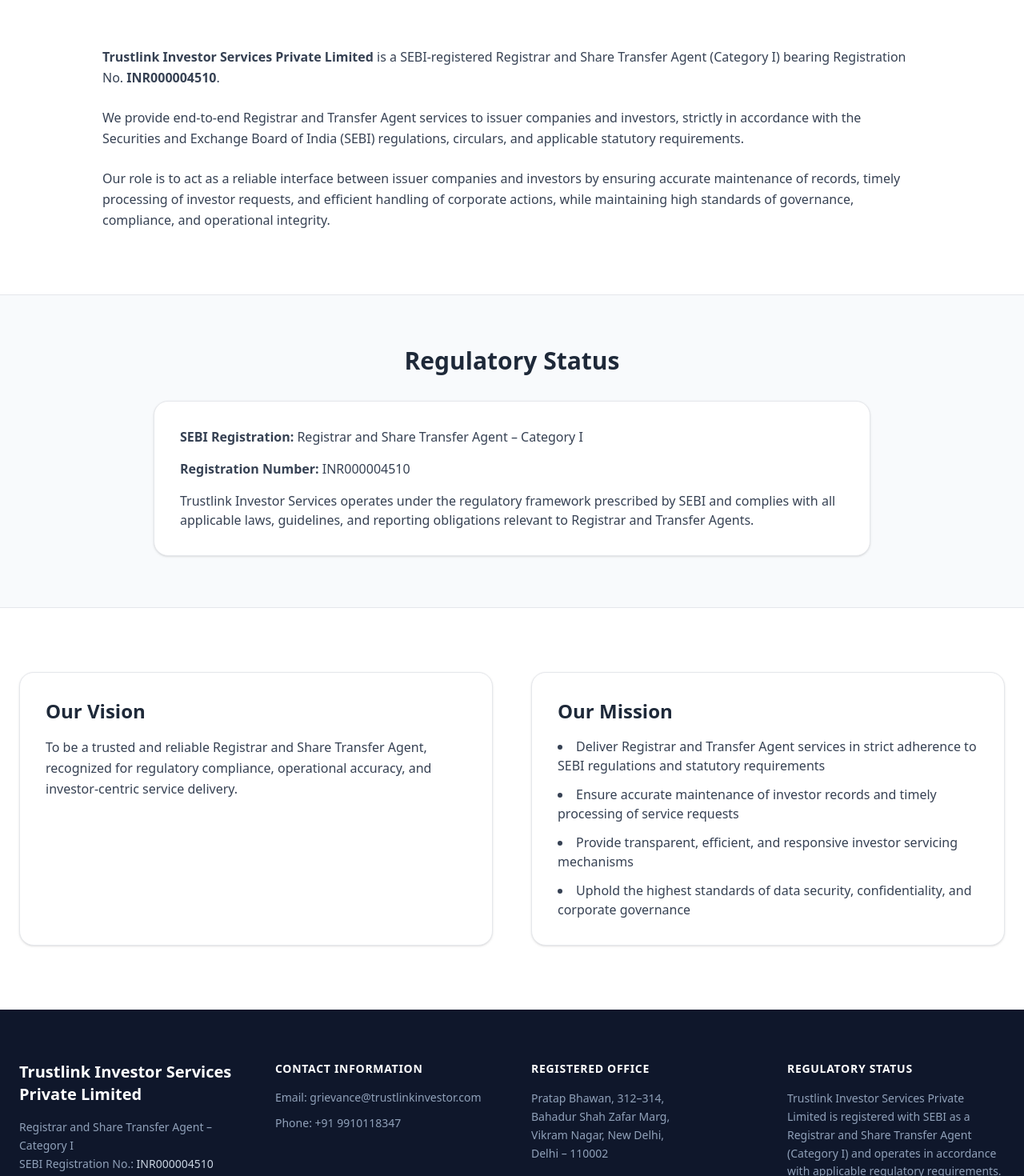
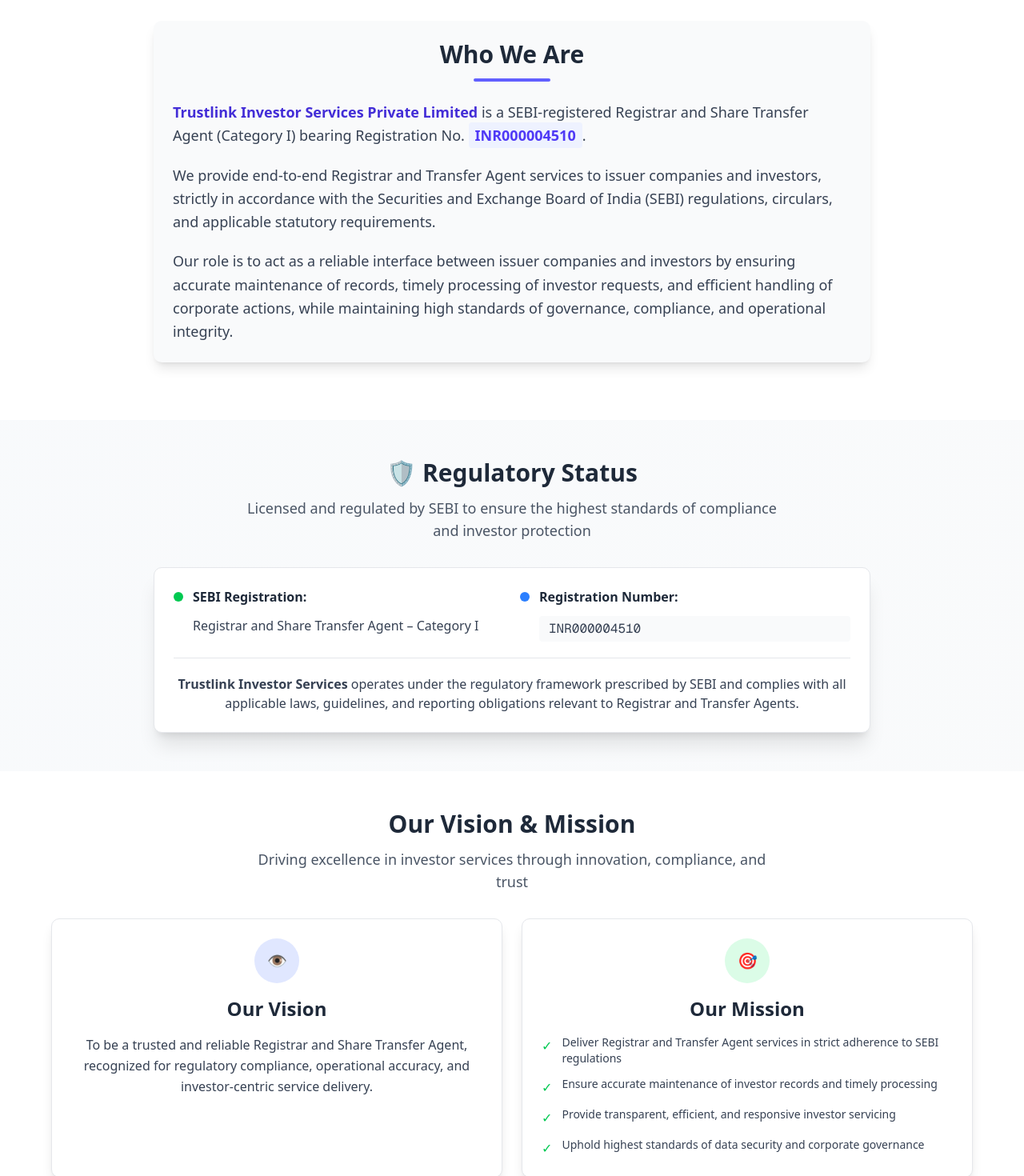
Before and after one commit to Ayushxcodes/rta, a Next.js app: page /about in a window 1280 px wide. Shown: the part 420-1890 px from the top of the page at 80% size. Built offline with nearby package versions, Linux system fonts and the light colour scheme.

Commit message:
now_finish

```diff
--- a/app/about/page.tsx
+++ b/app/about/page.tsx
@@ -1,26 +1,41 @@
+import Card from '../../components/base/Card';
+
 export default function AboutUsPage() {
   return (
     <section className="bg-white text-black">
       {/* Hero / Page Header */}
-      <div className="bg-sky-50 py-24 border-b border-gray-200">
+      <div className="bg-gradient-to-br from-sky-50 to-blue-50 py-12 border-b border-gray-200">
         <div className="container mx-auto px-6 text-center">
+          <div className="mb-4">
+            <span className="inline-block px-4 py-2 bg-indigo-100 text-indigo-700 text-sm font-semibold rounded-full mb-2">
+              About Trustlink
+            </span>
+          </div>
           <h1 className="mb-4 text-4xl font-extrabold sm:text-5xl text-gray-800">
             About Us
           </h1>
-          <p className="mx-auto max-w-4xl text-lg text-gray-700 leading-relaxed">
-            Trustlink Investor Services Private Limited
+          <p className="mx-auto max-w-3xl text-xl text-gray-600 leading-relaxed">
+            Trustlink Investor Services Private Limited - Your Trusted Registrar & Transfer Agent
           </p>
         </div>
       </div>
 
       {/* Company Overview */}
-      <div className="container mx-auto px-6 py-20">
-        <div className="mx-auto max-w-5xl space-y-6 text-gray-700 leading-relaxed">
+      <div className="container mx-auto px-6 py-12">
+        <div className="max-w-4xl mx-auto">
+          <Card background="gray" shadow="lg" className="mb-6">
+            <div className="text-center mb-6">
+              <h2 className="text-3xl font-bold text-gray-800 mb-3">Who We Are</h2>
+              <div className="w-24 h-1 bg-indigo-500 mx-auto rounded-full"></div>
+            </div>
+            <div className="space-y-5 text-gray-700 leading-relaxed text-lg">
               <p>
-            <strong>Trustlink Investor Services Private Limited</strong> is a
+                <strong className="text-indigo-700">Trustlink Investor Services Private Limited</strong> is a
                 SEBI-registered Registrar and Share Transfer Agent (Category I)
                 bearing Registration No.{" "}
-            <span className="font-semibold">INR000004510</span>.
+                <span className="font-bold text-indigo-600 bg-indigo-50 px-2 py-1 rounded">
+                  INR000004510
+                </span>.
               </p>
 
               <p>
@@ -38,74 +53,115 @@
                 compliance, and operational integrity.
               </p>
             </div>
+          </Card>
+        </div>
       </div>
 
       {/* Regulatory Status */}
-      <div className="bg-slate-50 py-16 border-t border-b border-gray-200">
+      <div className="bg-gradient-to-r from-slate-50 to-gray-50 py-12">
         <div className="container mx-auto px-6">
-          <h2 className="mb-8 text-3xl font-bold text-center text-gray-800">
-            Regulatory Status
+          <div className="text-center mb-8">
+            <h2 className="text-3xl font-bold text-gray-800 mb-3">
+              🛡️ Regulatory Status
             </h2>
+            <p className="text-gray-600 max-w-2xl mx-auto text-lg">
+              Licensed and regulated by SEBI to ensure the highest standards of compliance and investor protection
+            </p>
+          </div>
 
-          <div className="mx-auto max-w-4xl rounded-2xl bg-white p-8 shadow-sm border border-gray-200 text-gray-700">
-            <ul className="space-y-4">
-              <li>
-                <strong>SEBI Registration:</strong> Registrar and Share Transfer
-                Agent – Category I
-              </li>
-              <li>
-                <strong>Registration Number:</strong> INR000004510
-              </li>
-              <li>
-                Trustlink Investor Services operates under the regulatory
+          <div className="max-w-4xl mx-auto">
+            <Card shadow="xl" border={true} className="bg-white">
+              <div className="grid md:grid-cols-2 gap-5">
+                <div className="space-y-3">
+                  <div className="flex items-center space-x-3">
+                    <div className="w-3 h-3 bg-green-500 rounded-full"></div>
+                    <span className="font-semibold text-gray-800">SEBI Registration:</span>
+                  </div>
+                  <p className="text-gray-700 ml-6">Registrar and Share Transfer Agent – Category I</p>
+                </div>
+
+                <div className="space-y-3">
+                  <div className="flex items-center space-x-3">
+                    <div className="w-3 h-3 bg-blue-500 rounded-full"></div>
+                    <span className="font-semibold text-gray-800">Registration Number:</span>
+                  </div>
+                  <p className="text-gray-700 ml-6 font-mono bg-gray-50 px-3 py-1 rounded">
+                    INR000004510
+                  </p>
+                </div>
+              </div>
+
+              <div className="mt-5 pt-5 border-t border-gray-200">
+                <p className="text-gray-700 text-center">
+                  <span className="font-semibold">Trustlink Investor Services</span> operates under the regulatory
                   framework prescribed by SEBI and complies with all applicable
                   laws, guidelines, and reporting obligations relevant to
                   Registrar and Transfer Agents.
-              </li>
-            </ul>
+                </p>
+              </div>
+            </Card>
           </div>
         </div>
       </div>
 
       {/* Vision & Mission */}
-      <div className="container mx-auto px-6 py-20">
-        <div className="grid gap-12 md:grid-cols-2">
+      <div className="container mx-auto px-6 py-12">
+        <div className="text-center mb-8">
+          <h2 className="text-3xl font-bold text-gray-800 mb-3">
+            Our Vision & Mission
+          </h2>
+          <p className="text-gray-600 max-w-2xl mx-auto text-lg">
+            Driving excellence in investor services through innovation, compliance, and trust
+          </p>
+        </div>
+
+        <div className="grid gap-6 md:grid-cols-2 max-w-6xl mx-auto">
           {/* Vision */}
-          <div className="rounded-2xl border border-gray-200 bg-white p-8 shadow-sm">
+          <Card hover={true} shadow="lg" background="white" border={true} className="h-full">
+            <div className="text-center">
+              <div className="w-14 h-14 bg-indigo-100 rounded-full flex items-center justify-center mx-auto mb-4">
+                <span className="text-xl">👁️</span>
+              </div>
               <h3 className="mb-4 text-2xl font-bold text-gray-800">
                 Our Vision
               </h3>
-            <p className="text-gray-700 leading-relaxed">
+              <p className="text-gray-700 leading-relaxed text-base">
                 To be a trusted and reliable Registrar and Share Transfer Agent,
                 recognized for regulatory compliance, operational accuracy, and
                 investor-centric service delivery.
               </p>
             </div>
+          </Card>
 
           {/* Mission */}
-          <div className="rounded-2xl border border-gray-200 bg-white p-8 shadow-sm">
+          <Card hover={true} shadow="lg" background="white" border={true} className="h-full">
+            <div className="text-center">
+              <div className="w-14 h-14 bg-green-100 rounded-full flex items-center justify-center mx-auto mb-4">
+                <span className="text-xl">🎯</span>
+              </div>
               <h3 className="mb-4 text-2xl font-bold text-gray-800">
                 Our Mission
               </h3>
-            <ul className="space-y-3 text-gray-700 list-disc list-inside">
-              <li>
-                Deliver Registrar and Transfer Agent services in strict
-                adherence to SEBI regulations and statutory requirements
+              <ul className="space-y-3 text-gray-700 text-left">
+                <li className="flex items-start space-x-3">
+                  <span className="text-green-500 mt-0.5">✓</span>
+                  <span className="text-sm">Deliver Registrar and Transfer Agent services in strict adherence to SEBI regulations</span>
                 </li>
-              <li>
-                Ensure accurate maintenance of investor records and timely
-                processing of service requests
+                <li className="flex items-start space-x-3">
+                  <span className="text-green-500 mt-0.5">✓</span>
+                  <span className="text-sm">Ensure accurate maintenance of investor records and timely processing</span>
                 </li>
-              <li>
-                Provide transparent, efficient, and responsive investor
-                servicing mechanisms
+                <li className="flex items-start space-x-3">
+                  <span className="text-green-500 mt-0.5">✓</span>
+                  <span className="text-sm">Provide transparent, efficient, and responsive investor servicing</span>
                 </li>
-              <li>
-                Uphold the highest standards of data security, confidentiality,
-                and corporate governance
+                <li className="flex items-start space-x-3">
+                  <span className="text-green-500 mt-0.5">✓</span>
+                  <span className="text-sm">Uphold highest standards of data security and corporate governance</span>
                 </li>
               </ul>
             </div>
+          </Card>
         </div>
       </div>
     </section>
--- a/components/Landing/HeroSection.tsx
+++ b/components/Landing/HeroSection.tsx
@@ -1,9 +1,9 @@
 export default function HeroSection() {
   return (
     <section id="home" className="relative bg-white text-black py-10 md:py-20">
-      <div className="container mx-auto flex px-6">
+      <div className="container mx-auto flex flex-col md:flex-row px-6">
         {/* Text Content */}
-        <div className="w-full md:w-1/2 text-left">
+        <div className="w-full md:w-1/2 text-left mb-8 md:mb-0">
           <h1 className="mb-6 text-4xl font-extrabold leading-tight tracking-tight sm:text-5xl md:text-6xl">
             Seamless Registrar & Transfer Agent Solutions
           </h1>
@@ -35,7 +35,7 @@
         </div>
 
         {/* Image */}
-        <div className="hidden md:flex w-1/2 items-center justify-center">
+        <div className="flex w-full md:w-1/2 items-center justify-center">
           <img
             src="/trustlink_homepage.png"
             alt="Registrar & Transfer Agent Solutions"
```
Also changed, not shown: components/Services/OurServicesPage.tsx (+7 -9 lines), components/base/Navabr.tsx (+24 -2 lines). Lines whose indentation alone changed are shown as unchanged.
